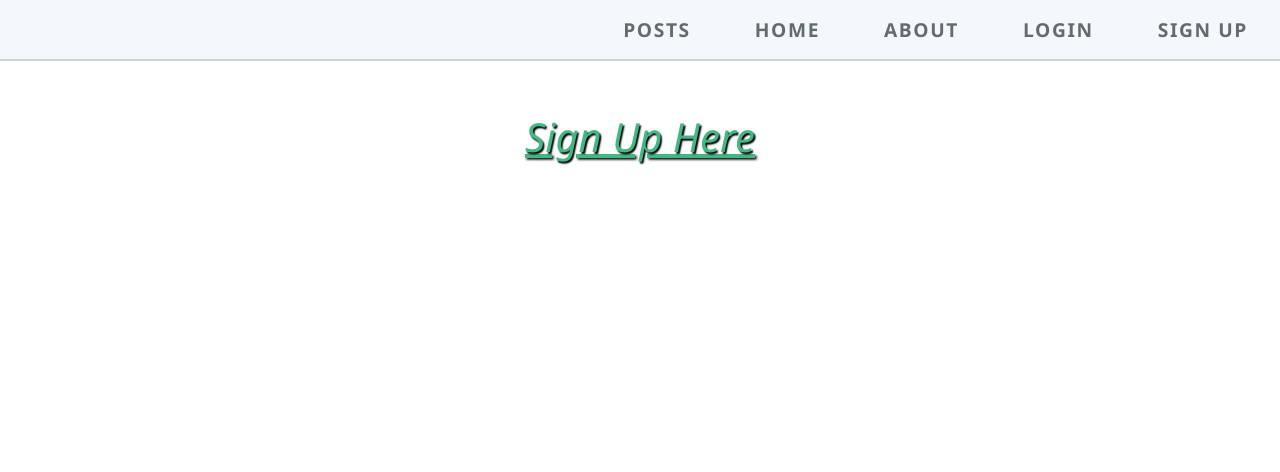
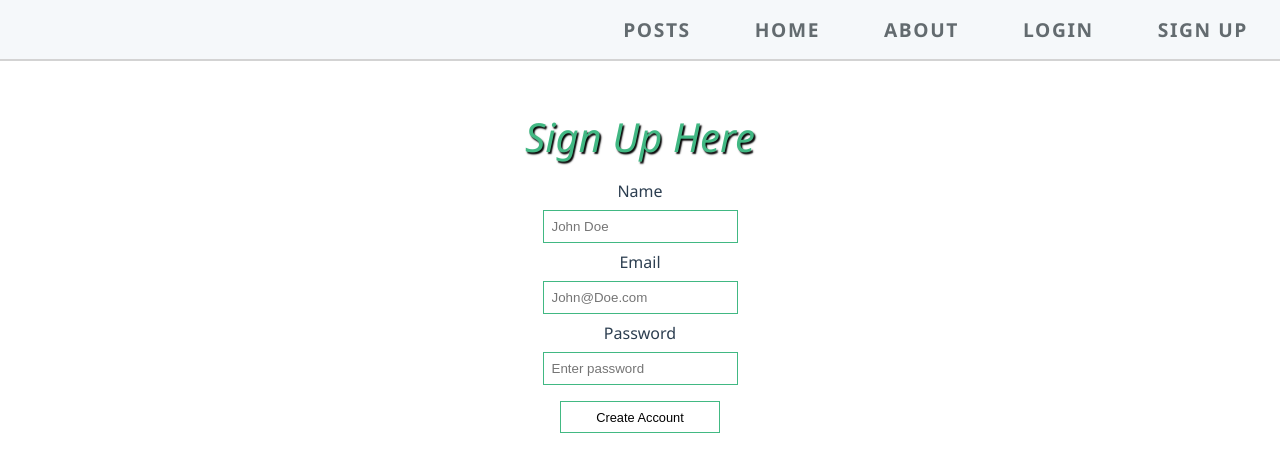
Before and after one commit to Sgreid7/vue_blog, a Vue app: page /signup in a window 1280 px wide. Shown: the top 472 px of the page. Built offline with nearby package versions, Linux system fonts and the light colour scheme.

Commit message:
set up client side login / logout

```diff
--- a/src/components/Posts.vue
+++ b/src/components/Posts.vue
@@ -76,7 +76,6 @@ h1 {
   text-align: center;
   color: #41b883;
   text-shadow: 0.1rem 0.1rem 0.1rem #000;
-  text-decoration: underline;
   margin: 1rem;
   font-size: 2.5rem;
 }
--- a/src/components/auth/Login.vue
+++ b/src/components/auth/Login.vue
@@ -1,12 +1,78 @@
 <template>
   <div class="flex-center">
     <h1>Login Here</h1>
+
+    <form @submit.prevent="login">
+      <label for="email">Username / Email</label>
+      <input
+        type="email"
+        name="email"
+        placeholder="John@Doe.com"
+        autocomplete="off"
+        v-model="username"
+      />
+
+      <label for="password">Password</label>
+      <input type="password" name="password" placeholder="Enter password" v-model="password" />
+
+      <button>Login</button>
+    </form>
   </div>
 </template>
 
 <script>
-export default {};
+export default {
+  name: "login",
+  data() {
+    return {
+      username: "",
+      password: ""
+    };
+  },
+  methods: {
+    login() {
+      this.$store
+        .dispatch("getToken", {
+          username: this.username,
+          password: this.password
+        })
+        .then(res => {
+          this.$router.push("/posts");
+          console.log(res);
+        });
+    }
+  }
+};
 </script>
 
-<style>
+<style lang="scss" scoped>
+.flex-center {
+  display: flex;
+  flex-direction: column;
+  justify-content: center;
+}
+
+form {
+  display: flex;
+  justify-content: center;
+  align-items: center;
+  flex-direction: column;
+  margin: 0 auto;
+  width: 25%;
+
+  input {
+    margin: 0.5rem;
+    padding: 0.5rem;
+    border: 0.05rem solid #41b883;
+
+    &:focus {
+      outline: none;
+    }
+  }
+
+  button {
+    margin-top: 0.5rem;
+    width: 50%;
+  }
+}
 </style>
--- /dev/null
+++ b/src/components/auth/Logout.vue
@@ -0,0 +1,17 @@
+<template>
+  <div></div>
+</template>
+
+<script>
+export default {
+  created() {
+    this.$store.dispatch("deleteToken").then(res => {
+      this.$router.push("/");
+      console.log(res);
+    });
+  }
+};
+</script>
+
+<style>
+</style>
--- a/src/components/auth/Signup.vue
+++ b/src/components/auth/Signup.vue
@@ -1,12 +1,82 @@
 <template>
   <div class="flex-center">
     <h1>Sign Up Here</h1>
+
+    <form @submit.prevent="signup">
+      <label for="name">Name</label>
+      <input type="text" name="name" placeholder="John Doe" autocomplete="off" v-model="name" />
+
+      <label for="email">Email</label>
+      <input
+        type="email"
+        name="email"
+        placeholder="John@Doe.com"
+        autocomplete="off"
+        v-model="email"
+      />
+
+      <label for="password">Password</label>
+      <input type="password" name="password" placeholder="Enter password" v-model="password" />
+
+      <button>Create Account</button>
+    </form>
   </div>
 </template>
 
 <script>
-export default {};
+export default {
+  data() {
+    return {
+      name: "",
+      email: "",
+      password: ""
+    };
+  },
+  methods: {
+    signup() {
+      this.$store
+        .dispatch("signup", {
+          name: this.name,
+          email: this.email,
+          password: this.password
+        })
+        .then(res => {
+          this.$router.push("/login");
+          console.log(res);
+        });
+    }
+  }
+};
 </script>
 
-<style>
+<style lang="scss" scoped>
+.flex-center {
+  display: flex;
+  flex-direction: column;
+  justify-content: center;
+}
+
+form {
+  display: flex;
+  justify-content: center;
+  align-items: center;
+  flex-direction: column;
+  margin: 0 auto;
+  width: 25%;
+
+  input {
+    margin: 0.5rem;
+    padding: 0.5rem;
+    border: 0.05rem solid #41b883;
+
+    &:focus {
+      outline: none;
+    }
+  }
+
+  button {
+    margin-top: 0.5rem;
+    width: 50%;
+  }
+}
 </style>
--- a/src/components/layouts/Master.vue
+++ b/src/components/layouts/Master.vue
@@ -10,11 +10,14 @@
       <li>
         <router-link to="/about">About</router-link>
       </li>
-      <li>
+      <li v-if="!loggedIn">
         <router-link to="/login">Login</router-link>
       </li>
-      <li>
+      <li v-if="!loggedIn">
         <router-link to="/signup">Sign Up</router-link>
+      </li>
+      <li v-if="loggedIn">
+        <router-link to="/logout">Logout</router-link>
       </li>
     </ul>
 
@@ -23,7 +26,13 @@
 </template>
 
 <script>
-export default {};
+export default {
+  computed: {
+    loggedIn() {
+      return this.$store.getters.loggedIn;
+    }
+  }
+};
 </script>
 
 <style lang="scss">
--- a/src/main.js
+++ b/src/main.js
@@ -5,6 +5,7 @@ import App from "./App";
 import Home from "./components/brand/Home";
 import About from "./components/brand/About";
 import Login from "./components/auth/Login";
+import Logout from "./components/auth/Logout";
 import Signup from "./components/auth/Signup";
 import { store } from "./store";
 
@@ -23,15 +24,60 @@ Vue.use(VueRouter);
 
 const routes = [
   { path: "/", component: Home },
-  { path: "/posts", component: App },
+  {
+    path: "/posts",
+    component: App,
+    meta: {
+      requiresAuth: true,
+    },
+  },
   { path: "/about", component: About },
-  { path: "/login", component: Login },
-  { path: "/signup", component: Signup },
+  {
+    path: "/login",
+    component: Login,
+    meta: {
+      requiresVisitor: true,
+    },
+  },
+  { path: "/logout", component: Logout },
+  {
+    path: "/signup",
+    component: Signup,
+    meta: {
+      requiresVisitor: true,
+    },
+  },
 ];
 
 const router = new VueRouter({
   routes,
   mode: "history",
+});
+
+router.beforeEach((to, from, next) => {
+  if (to.matched.some((record) => record.meta.requiresAuth)) {
+    // this route requires auth, check if logged in
+    // if not, redirect to login page.
+    if (!store.getters.loggedIn) {
+      next({
+        path: "/login",
+      });
+    } else {
+      next();
+    }
+  } else if (to.matched.some((record) => record.meta.requiresVisitor)) {
+    // if not, redirect to login page.
+    if (store.getters.loggedIn) {
+      next({
+        path: "/posts",
+      });
+    } else {
+      next();
+    }
+  }
+  {
+    next(); // make sure to always call next()!
+  }
 });
 
 Vue.prototype.$eventBus = new Vue();
--- a/src/store.js
+++ b/src/store.js
@@ -7,27 +7,25 @@ axios.defaults.baseURL = "http://127.0.0.1:8001/api";
 
 export const store = new Vuex.Store({
   state: {
-    posts: [
-      // {
-      //   id: 1,
-      //   title: "This",
-      //   body: "That",
-      //   editing: false,
-      // },
-      // {
-      //   id: 2,
-      //   title: "Other",
-      //   body: "which",
-      //   editing: false,
-      // },
-    ],
+    token: localStorage.getItem("access_token") || null,
+    posts: [],
   },
   getters: {
+    loggedIn(state) {
+      return state.token !== null;
+    },
     totalPosts(state) {
       return state.posts.length;
     },
   },
   mutations: {
+    // eslint-disable-next-line no-unused-vars
+    deleteToken(state, token) {
+      state.token = null;
+    },
+    getToken(state, token) {
+      state.token = token;
+    },
     getPosts(state, posts) {
       state.posts = posts;
     },
@@ -54,6 +52,51 @@ export const store = new Vuex.Store({
     },
   },
   actions: {
+    async signup(context, data) {
+      await axios
+        .post("/signup", {
+          name: data.name,
+          email: data.email,
+          password: data.password,
+        })
+        .then((res) => {
+          console.log(res);
+        })
+        .catch((err) => console.log(err));
+    },
+    async deleteToken(context) {
+      axios.defaults.headers.common["Authorization"] =
+        "Bearer " + context.state.token;
+
+      if (context.getters.loggedIn) {
+        await axios
+          .post("/logout")
+          .then((res) => {
+            localStorage.removeItem("access_token");
+            context.commit("deleteToken");
+            console.log(res);
+          })
+          .catch((err) => {
+            localStorage.removeItem("access_token");
+            context.commit("deleteToken");
+            console.log(err);
+          });
+      }
+    },
+    async getToken(context, user) {
+      await axios
+        .post("/login", {
+          username: user.username,
+          password: user.password,
+        })
+        .then((res) => {
+          const token = res.data.access_token;
+
+          localStorage.setItem("access_token", token);
+          context.commit("getToken", token);
+        })
+        .catch((err) => console.log(err));
+    },
     getPosts(context) {
       axios
         .get("/posts")
```
